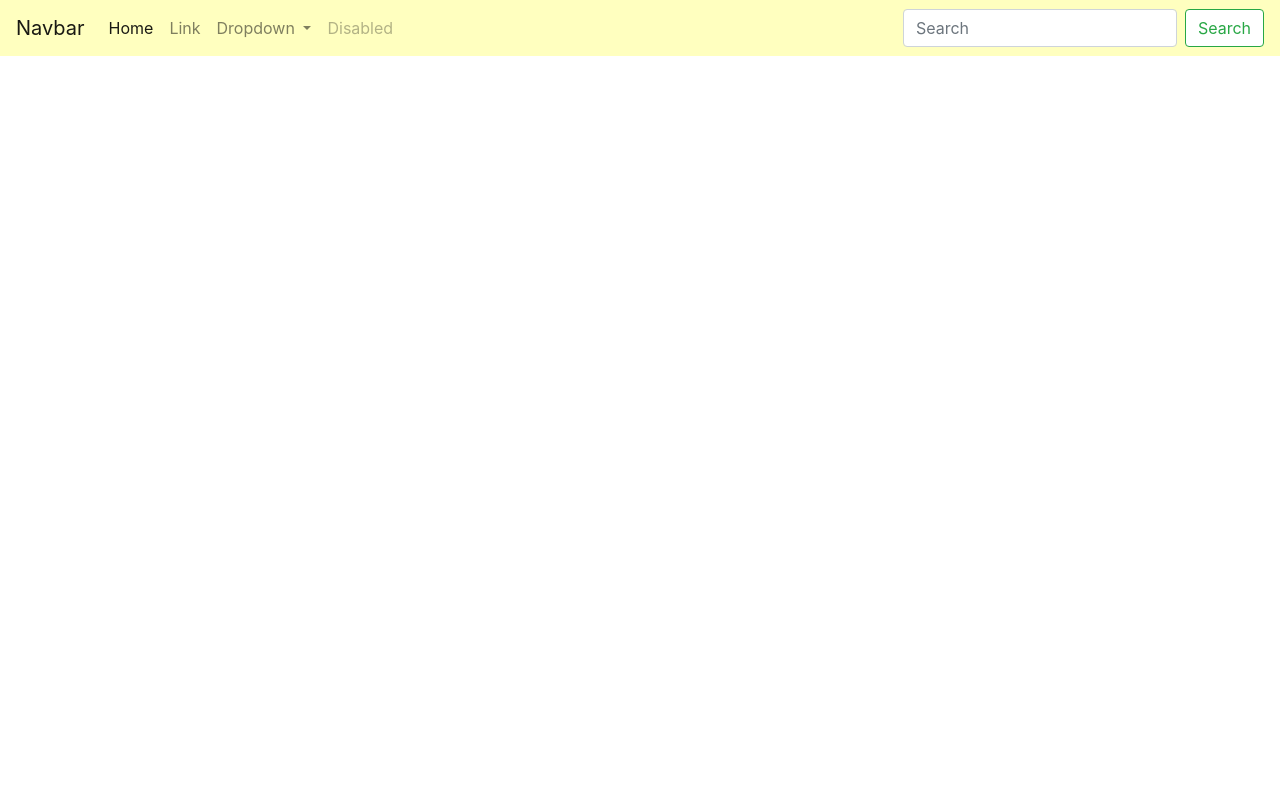
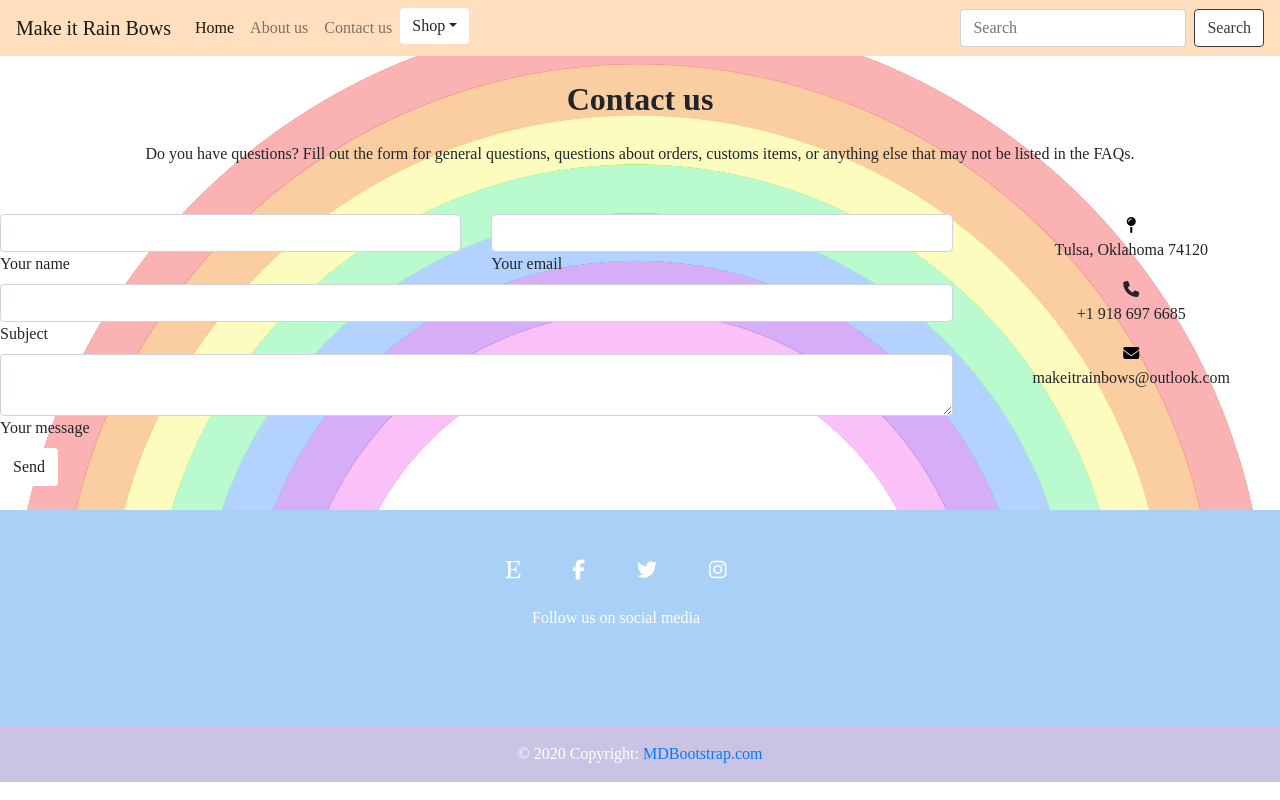
Before and after one commit to bsteinkirchner/mfriendlyfinal, a plain HTML site: page contact.html in a window 1280 px wide. Drawn offline with nearby package versions, Linux system fonts and the light colour scheme.

Commit message:
add functionality to contact dropdown

```diff
--- a/CSS/about.css
+++ b/CSS/about.css
@@ -0,0 +1,38 @@
+/* nav css */
+.navbar{
+    color:black !important;
+    background: #FFFFBF !important;
+  }
+  .nav-link:hover{
+    background-color: #FFB1B0 !important;
+  }
+  /* carousel css */
+  .carouselslide{
+    background-color: #FFDFBE;
+  }
+  .d-block {
+      width: 50%;
+      align-items:flex-start;
+    }
+  .carousel-inner{
+      width:50%;
+      max-height: 400px !important;
+      margin:auto;
+    }
+  .btn{
+      background-color: white
+    }
+  .btn:hover{
+    background-color: #CBC3E3
+  }
+    .jumbotron{
+    background-color:#BFF0A7
+  }
+  .footer{
+    background-color: #A9D1F7;
+    text-align:center;
+    color:white;
+  }
+  .footer-copyright{
+    background-color: #CBC3E3
+  }
--- a/CSS/contact.css
+++ b/CSS/contact.css
@@ -0,0 +1,48 @@
+/* nav css */
+.navbar{
+    color:black !important;
+    background: #FFDFBE !important;
+}
+.nav-link:hover{
+    background-color: #FFB1B0 !important;
+    color:black
+}
+.button{
+    background-color: white !important;
+}
+.button:hover{
+    background-color:#FFB1B0 !important;
+}
+/* Contact box */
+body{
+    background-image: url("../Images/otherrainbow.png");
+    background-repeat:no-repeat;
+    background-size: contain;
+    font-family: "a abstract groovy", 'Times New Roman', Times, serif;
+}
+/* Icon box */
+li a:visited{
+    color: black
+}
+li a{
+    color:black
+}
+li a:hover{
+    color:#CBC3E3
+}
+.btn{
+    background-color:white;
+    border-style: no-border
+}
+.btn:hover{
+    background-color:#CBC3E3
+}
+/* Footer */
+.footer{
+    background-color: #A9D1F7;
+    text-align:center;
+    color:white;
+}
+.footer-copyright{
+    background-color: #CBC3E3
+}
--- a/contact.html
+++ b/contact.html
@@ -7,57 +7,150 @@
 
     <!-- Bootstrap CSS -->
     <link rel="stylesheet" href="https://cdn.jsdelivr.net/npm/bootstrap@4.5.3/dist/css/bootstrap.min.css" integrity="sha384-TX8t27EcRE3e/ihU7zmQxVncDAy5uIKz4rEkgIXeMed4M0jlfIDPvg6uqKI2xXr2" crossorigin="anonymous">
-    <link rel="stylesheet" href="CSS/index.css">
+    <link rel="stylesheet" href="CSS/contact.css">
+
+    <!-- fonts and icons -->
+    <script src="https://kit.fontawesome.com/2197581611.js" crossorigin="anonymous"></script>
+
+    <title>Make it Rain Bows</title>
 
     <!-- Optional JavaScript; choose one of the two! -->
 
     <!-- Option 1: jQuery and Bootstrap Bundle (includes Popper) -->
-    <script src="https://code.jquery.com/jquery-3.5.1.slim.min.js" integrity="sha384-DfXdz2htPH0lsSSs5nCTpuj/zy4C+OGpamoFVy38MVBnE+IbbVYUew+OrCXaRkfj" crossorigin="anonymous"></script>
-    <script src="https://cdn.jsdelivr.net/npm/bootstrap@4.5.3/dist/js/bootstrap.bundle.min.js" integrity="sha384-ho+j7jyWK8fNQe+A12Hb8AhRq26LrZ/JpcUGGOn+Y7RsweNrtN/tE3MoK7ZeZDyx" crossorigin="anonymous"></script>
+    <script src="https://cdn.jsdelivr.net/npm/@popperjs/core@2.10.2/dist/umd/popper.min.js" integrity="sha384-7+zCNj/IqJ95wo16oMtfsKbZ9ccEh31eOz1HGyDuCQ6wgnyJNSYdrPa03rtR1zdB" crossorigin="anonymous"></script>
+    <script src="https://cdn.jsdelivr.net/npm/bootstrap@5.1.3/dist/js/bootstrap.min.js" integrity="sha384-QJHtvGhmr9XOIpI6YVutG+2QOK9T+ZnN4kzFN1RtK3zEFEIsxhlmWl5/YESvpZ13" crossorigin="anonymous"></script>
 
     <!-- Option 2: jQuery, Popper.js, and Bootstrap JS
     <script src="https://code.jquery.com/jquery-3.5.1.slim.min.js" integrity="sha384-DfXdz2htPH0lsSSs5nCTpuj/zy4C+OGpamoFVy38MVBnE+IbbVYUew+OrCXaRkfj" crossorigin="anonymous"></script>
     <script src="https://cdn.jsdelivr.net/npm/popper.js@1.16.1/dist/umd/popper.min.js" integrity="sha384-9/reFTGAW83EW2RDu2S0VKaIzap3H66lZH81PoYlFhbGU+6BZp6G7niu735Sk7lN" crossorigin="anonymous"></script>
     <script src="https://cdn.jsdelivr.net/npm/bootstrap@4.5.3/dist/js/bootstrap.min.js" integrity="sha384-w1Q4orYjBQndcko6MimVbzY0tgp4pWB4lZ7lr30WKz0vr/aWKhXdBNmNb5D92v7s" crossorigin="anonymous"></script>
     -->
-
-    <title>Make it Rain Bows</title>
   </head>
   <body>
+<!-- NAV BAR -->
     <nav class="navbar navbar-expand-lg navbar-light">
-        <a class="navbar-brand" href="#">Navbar</a>
-        <button class="navbar-toggler" type="button" data-toggle="collapse" data-target="#navbarSupportedContent" aria-controls="navbarSupportedContent" aria-expanded="false" aria-label="Toggle navigation">
+      <a class="navbar-brand" href="index.html">Make it Rain Bows</a>
+      <button class="navbar-toggler" type="button" data-toggle="collapse" data-toggle="collapse" data-target="#navbarSupportedContent" aria-controls="navbarSupportedContent" aria-expanded="false" aria-label="Toggle navigation">
         <span class="navbar-toggler-icon"></span>
       </button>
-
     <div class="collapse navbar-collapse" id="navbarSupportedContent">
         <ul class="navbar-nav mr-auto">
           <li class="nav-item active">
-              <a class="nav-link" href="#">Home <span class="sr-only">(current)</span></a>
+            <a class="nav-link" href="index.html">Home <span class="sr-only">(current)</span></a>
           </li>
           <li class="nav-item">
-              <a class="nav-link" href="#">Link</a>
+            <a class="nav-link" href="about.html">About us</a>
           </li>
-            <li class="nav-item dropdown">
-              <a class="nav-link dropdown-toggle" href="#" id="navbarDropdown" role="button" data-toggle="dropdown" aria-haspopup="true" aria-expanded="false">
-                Dropdown
-              </a>
-              <div class="dropdown-menu" aria-labelledby="navbarDropdown">
-                <a class="dropdown-item" href="#">Action</a>
-                <a class="dropdown-item" href="#">Another action</a>
-                <div class="dropdown-divider"></div>
-                <a class="dropdown-item" href="#">Something else here</a>
+          <li class="nav-tem">
+            <a class="nav-link" href="contact.html">Contact us</a>
+          </li>
+        <div class="dropdown">
+          <button type="button" class="btn dropdown-toggle border-0" data-toggle="dropdown">
+              Shop</button>
+            <div class="dropdown-menu">
+              <a class="dropdown-item" href="shopbows.html">Bows</a>
+              <a class="dropdown-item" href="shopclothing.html">Clothing</a>
+              <a class="dropdown-item" href="shopsales.html">Sales</a>
             </div>
-            </li>
-            <li class="nav-item">
-              <a class="nav-link disabled" href="#">Disabled</a>
+          </div>
       </li>
     </ul>
     <form class="form-inline my-2 my-lg-0">
       <input class="form-control mr-sm-2" type="search" placeholder="Search" aria-label="Search">
-            <button class="btn btn-outline-success my-2 my-sm-0" type="submit">Search</button>
+      <button class="btn btn-outline-dark my-2 my-sm-0" type="submit">Search</button>
     </form>
+  </nav>
+<!-- Contact box -->
+<div class="cboxbg">
+  <section class="contactbox mb-4">
+    <h2 class="h1-responsive font-weight-bold bg-lt text-center my-4">Contact us</h2>
+    <p class="text-center w-responsive mx-auto mb-5">Do you have questions? Fill out the form for general questions, questions about orders, customs items, or anything else that may not be listed in the FAQs.</p>
+  <div class="row">
+    <div class="col-md-9 mb-md-0 mb-5">
+      <form id="contact-form" name="contact-form" action="mail.php" method="POST">
+        <div class="row">
+          <div class="col-md-6">
+            <div class="md-form mb-0">
+                <input type="text" id="name" name="name" class="form-control">
+                <label for="name" class="">Your name</label>
             </div>
-      </nav>
+          </div>
+          <div class="col-md-6">
+            <div class="md-form mb-0">
+                <input type="text" id="email" name="email" class="form-control">
+                <label for="email" class="">Your email</label>
+            </div>
+          </div>
+        </div>
+          <div class="row">
+            <div class="col-md-12">
+              <div class="md-form mb-0">
+                  <input type="text" id="subject" name="subject" class="form-control">
+                  <label for="subject" class="">Subject</label>
+              </div>
+            </div>
+          </div>
+          <div class="row">
+            <div class="col-md-12">
+              <div class="md-form">
+                  <textarea type="text" id="message" name="message" rows="2" class="form-control md-textarea"></textarea>
+                  <label for="message">Your message</label>
+              </div>
+            </div>
+          </div>
+      </form>
+      <div class="text-center text-md-left">
+        <a class="btn" onclick="document.getElementById('contact-form').submit();">Send</a>
+      </div>
+        <div class="status"></div>
+      </div>
+      <div class="col-md-3 text-center">
+     <ul class="list-unstyled mb-0">
+        <li><a href="https://www.google.com/maps/place/Coffee+House+on+Cherry+Street/@36.140472,-95.973969,17z/data=!3m2!4b1!5s0x87b6ec9743aa431f:0xa456bd93101ce460!4m5!3m4!1s0x87b6ec97422b33c1:0x8a44b6e1ecdee326!8m2!3d36.1404789!4d-95.9718345"><i class="fas fa-map-pin"></i></a>
+            <p>Tulsa, Oklahoma 74120</p>
+        </li>
+        <li><i class="fas fa-phone"></i>
+            <p>+1 918 697 6685</p>
+        </li>
+        <li><a href="outlook.com"><i class="fas fa-envelope"></i></a>
+            <p>makeitrainbows@outlook.com</p>
+        </li>
+     </ul>
+    </div>
+  </div>
+</section>
+</div>
+<!-- Footer -->
+<footer class="footer font-small cyan darken-3">
+  <div class="container">
+    <div class="row">
+      <div class="col-md-12 py-5">
+        <div class="mb-5 flex-center">
+          <!-- Etsy -->
+          <a href="https://etsy.me/3bV6CuX" class="et-ic text-white">
+            <i class="fab fa-etsy fa-lg fa-white-text mr-md-5 mr-3 fa-2x"></i>
+          </a>
+          <!-- Facebook -->
+          <a href="facebook.com" class="fa-ic text-white">
+            <i class="fab fa-facebook-f fa-lg white-text mr-md-5 mr-3 fa-2x"> </i>
+          </a>
+          <!-- Twitter -->
+          <a href="twitter.com" class="tw-ic text-white">
+            <i class="fab fa-twitter fa-lg white-text mr-md-5 mr-3 fa-2x"> </i>
+          </a>
+          <!--Instagram-->
+          <a href="instagram.com" class="ins-ic text-white">
+            <i class="fab fa-instagram fa-lg white-text mr-md-5 mr-3 fa-2x" a href="instagram.com/makeitrainbowshop"></i>
+          </a>
+          <p class="text-center pt-4 mr-md-5 pb--5">Follow us on social media</p>
+        </div>
+      </div>
+    </div>
+  </div>
+  <!-- Copyright -->
+  <div class="footer-copyright text-center py-3">© 2020 Copyright:
+    <a href="https://mdbootstrap.com/"> MDBootstrap.com</a>
+  </div>
+</footer>
 </body>
 </html>
```
Also changed, not shown: about.html (+170 -0 lines), Images/otherrainbow.png (added), Images/rainbow.png (added). Lines whose indentation alone changed are shown as unchanged.
